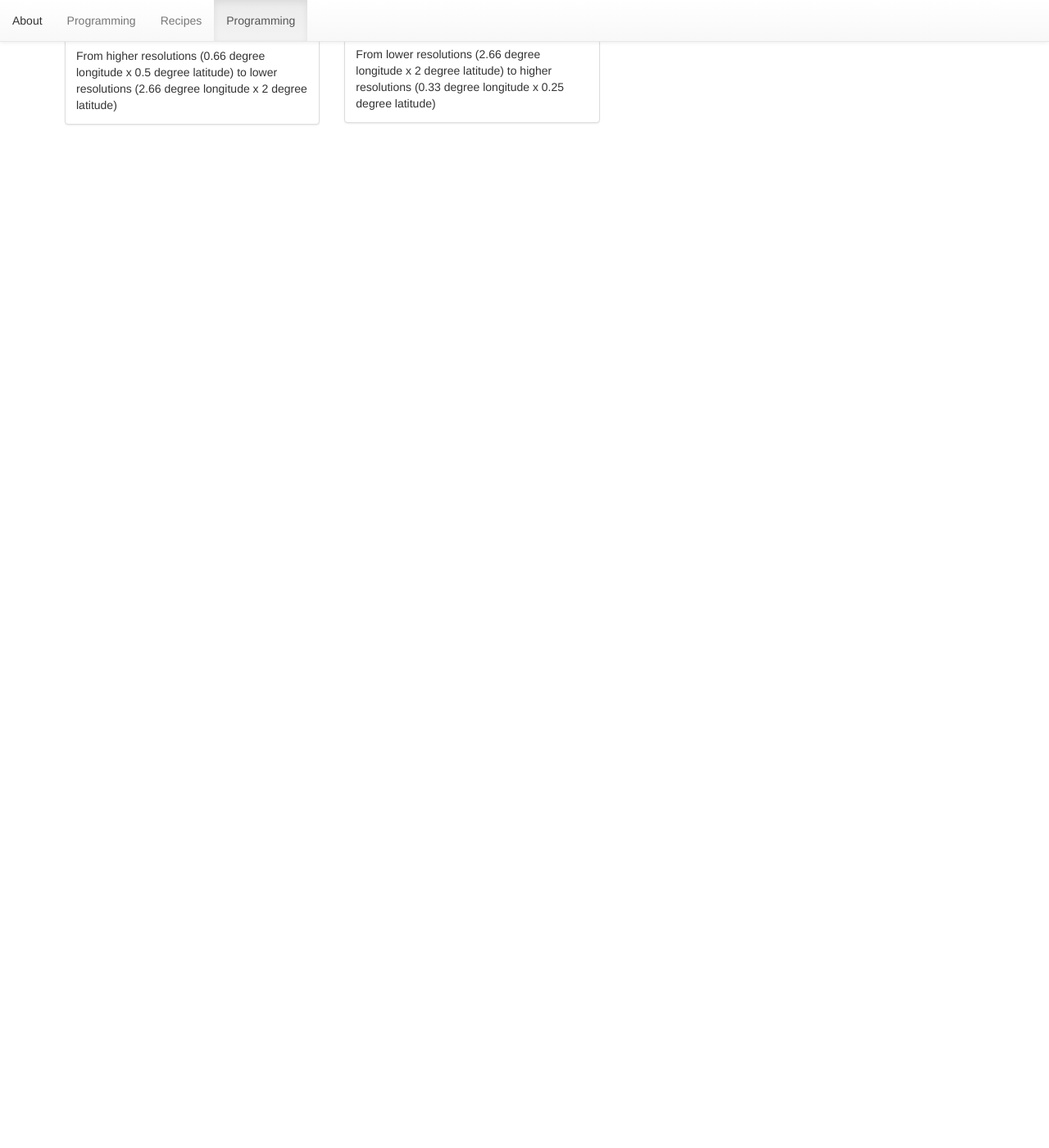
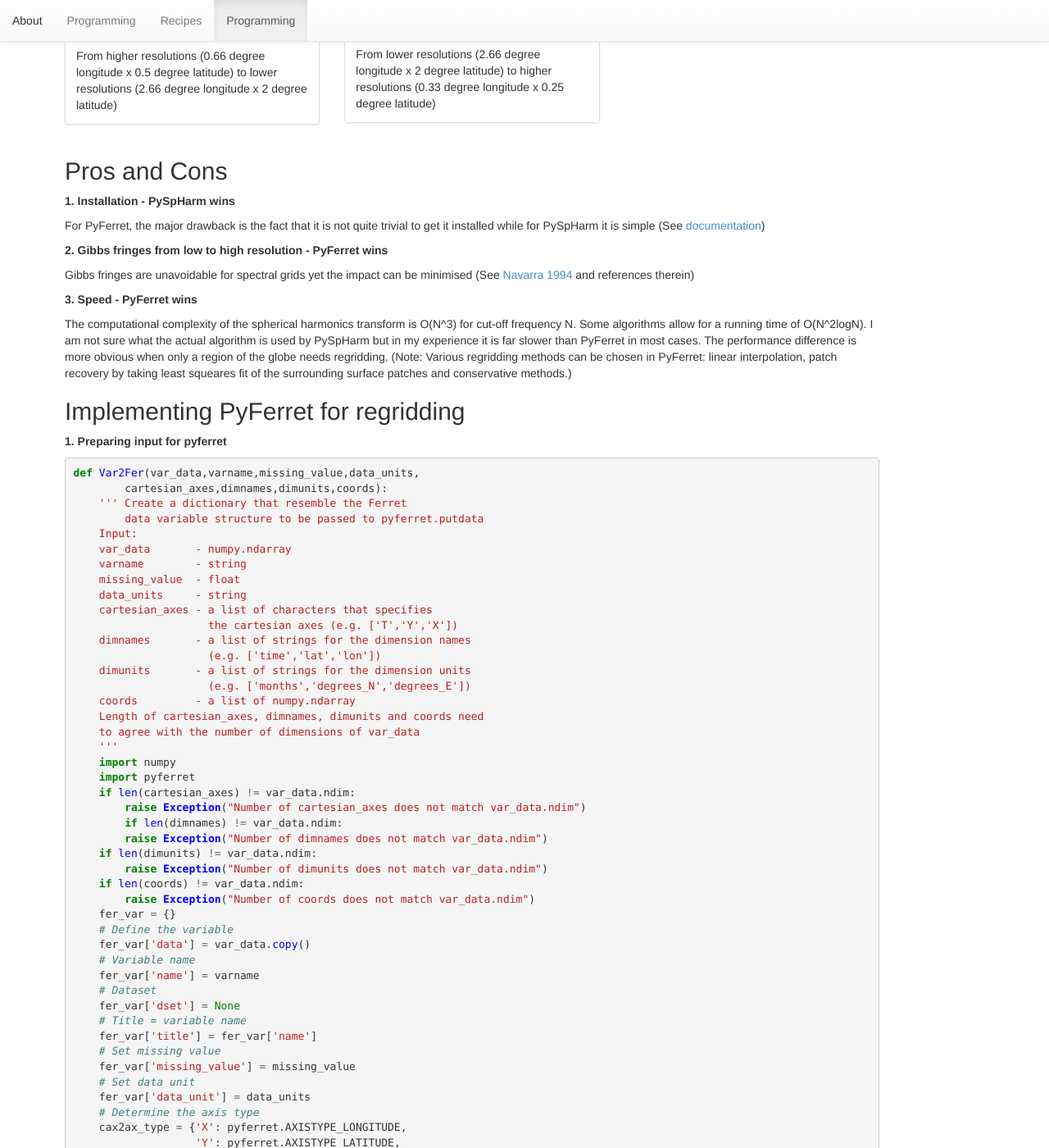
Before and after one commit to kitchoi/kitchoi.github.io, a Jekyll site: the page built from _posts/2014-04-15-Map-Regridding-in-Python.md, in a window 1280 px wide and 1400 px high, scrolled down 270 px. Shown: the whole window at 82% size. Built offline with Jekyll 4.4.1, drawn with Linux system fonts in a browser that asks for light colours; Markdown is read by kramdown in place of the engine named in the settings; before the commit the page ends 900 px from its top, so only the background shows below that; some of the changed text lies outside the part shown.

Commit message:
Added more content for the Map regridding post

```diff
--- a/_posts/2014-04-15-Map-Regridding-in-Python.md
+++ b/_posts/2014-04-15-Map-Regridding-in-Python.md
@@ -23,3 +23,96 @@ category: programming
     </div>
   </div>
 </div>
+
+Pros and Cons
+---
+
+**1. Installation - PySpHarm wins**
+
+For PyFerret, the major drawback is the fact that it is not quite trivial to get it installed while for PySpHarm it is simple (See [documentation](http://pyspharm.googlecode.com/svn/trunk/html/index.html))
+
+**2. Gibbs fringes from low to high resolution - PyFerret wins**
+
+Gibbs fringes are unavoidable for spectral grids yet the impact can be minimised (See [Navarra 1994](http://journals.ametsoc.org/doi/abs/10.1175/1520-0442%281994%29007%3C1169%3AROTGOI%3E2.0.CO%3B2) and references therein)
+
+**3. Speed - PyFerret wins**
+
+The computational complexity of the spherical harmonics transform is O(N^3) for cut-off frequency N.  Some algorithms allow for a running time of O(N^2logN).  I am not sure what the actual algorithm is used by PySpHarm but in my experience it is far slower than PyFerret in most cases.  The performance difference is more obvious when only a region of the globe needs regridding.
+(Note: Various regridding methods can be chosen in PyFerret: linear interpolation, patch recovery by taking least squeares fit of the surrounding surface patches and conservative methods.)
+
+
+Implementing PyFerret for regridding
+---
+
+**1. Preparing input for pyferret**
+
+{% highlight python %}
+def Var2Fer(var_data,varname,missing_value,data_units,
+	cartesian_axes,dimnames,dimunits,coords):
+    ''' Create a dictionary that resemble the Ferret
+	data variable structure to be passed to pyferret.putdata
+    Input:
+    var_data       - numpy.ndarray
+    varname        - string
+    missing_value  - float
+    data_units     - string
+    cartesian_axes - a list of characters that specifies
+                     the cartesian axes (e.g. ['T','Y','X'])
+    dimnames       - a list of strings for the dimension names
+                     (e.g. ['time','lat','lon'])
+    dimunits       - a list of strings for the dimension units
+                     (e.g. ['months','degrees_N','degrees_E'])
+    coords         - a list of numpy.ndarray
+    Length of cartesian_axes, dimnames, dimunits and coords need
+    to agree with the number of dimensions of var_data
+    '''
+    import numpy
+    import pyferret
+    if len(cartesian_axes) != var_data.ndim:
+        raise Exception("Number of cartesian_axes does not match var_data.ndim")
+	if len(dimnames) != var_data.ndim:
+        raise Exception("Number of dimnames does not match var_data.ndim")
+    if len(dimunits) != var_data.ndim:
+        raise Exception("Number of dimunits does not match var_data.ndim")
+    if len(coords) != var_data.ndim:
+        raise Exception("Number of coords does not match var_data.ndim")
+    fer_var = {}
+    # Define the variable
+    fer_var['data'] = var_data.copy()
+    # Variable name
+    fer_var['name'] = varname
+    # Dataset
+    fer_var['dset'] = None
+    # Title = variable name
+    fer_var['title'] = fer_var['name']
+    # Set missing value
+    fer_var['missing_value'] = missing_value
+    # Set data unit
+    fer_var['data_unit'] = data_units
+    # Determine the axis type
+    cax2ax_type = {'X': pyferret.AXISTYPE_LONGITUDE,
+                   'Y': pyferret.AXISTYPE_LATITUDE,
+                   'Z': pyferret.AXISTYPE_LEVEL,
+                   'T': pyferret.AXISTYPE_CUSTOM }
+    fer_var['axis_types'] = [ cax2ax_type[cax]
+                              if cax in cax2ax_type.keys()
+                              else pyferret.AXISTYPE_NORMAL
+                              for cax in cartesian_axes ]
+    fer_var['axis_names'] = dimnames
+    fer_var['axis_units'] = dimunits
+    fer_var['axis_coords'] = coords
+    # This will be used as the second argument to pyferret.putdata
+    axis_pos_dict = {'X': pyferret.X_AXIS,
+                     'Y': pyferret.Y_AXIS,
+                     'Z': pyferret.Z_AXIS,
+                     'T': pyferret.T_AXIS}
+    # Force axis position
+    fer_var['axis_pos'] = [ axis_pos_dict[cax]
+                            if cax in axis_pos_dict.keys()
+                            else cartesian_axes.index(cax)
+                            for cax in cartesian_axes ]
+    return fer_var
+
+{% endhighlight %}
+
+My function utilises util.nc.Variable which is a class I wrote for managing geographical data.
```
